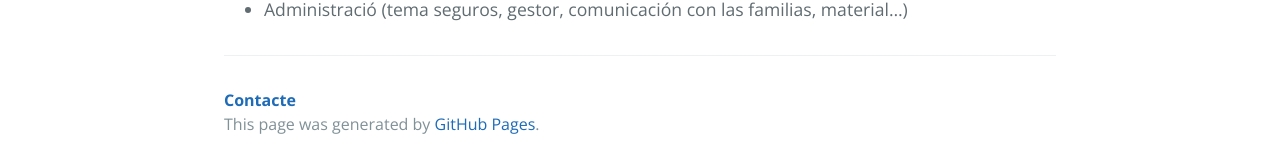
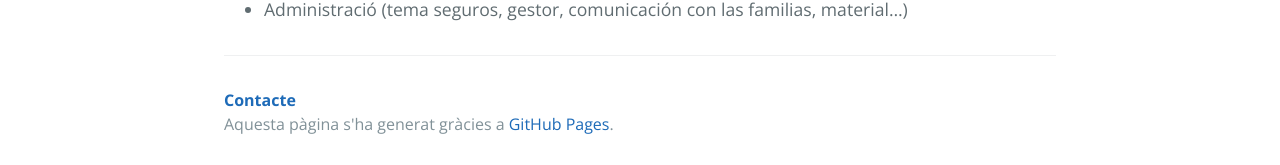
Before and after one commit to sseerrggii/Petits-Titans, a Jekyll site: the page built from index.md, in a window 1280 px wide. Shown: the part 1364-1529 px from the top of the page. Built offline with Jekyll 4.4.1, drawn with Linux system fonts in a browser that asks for light colours; our own code applies the rules of GitHub Pages for plain Markdown files; the repository's description, which GitHub fills in, is left out.

Commit message:
Update default.html

```diff
--- a/_layouts/default.html
+++ b/_layouts/default.html
@@ -35,7 +35,7 @@
 
       <footer class="site-footer">
         <span class="site-footer-owner"><a href="mailto:">Contacte</a></span>
-        <span class="site-footer-credits">This page was generated by <a href="https://pages.github.com">GitHub Pages</a>.</span>
+        <span class="site-footer-credits">Aquesta pàgina s'ha generat gràcies a <a href="https://pages.github.com">GitHub Pages</a>.</span>
       </footer>
     </main>
   </body>
```
